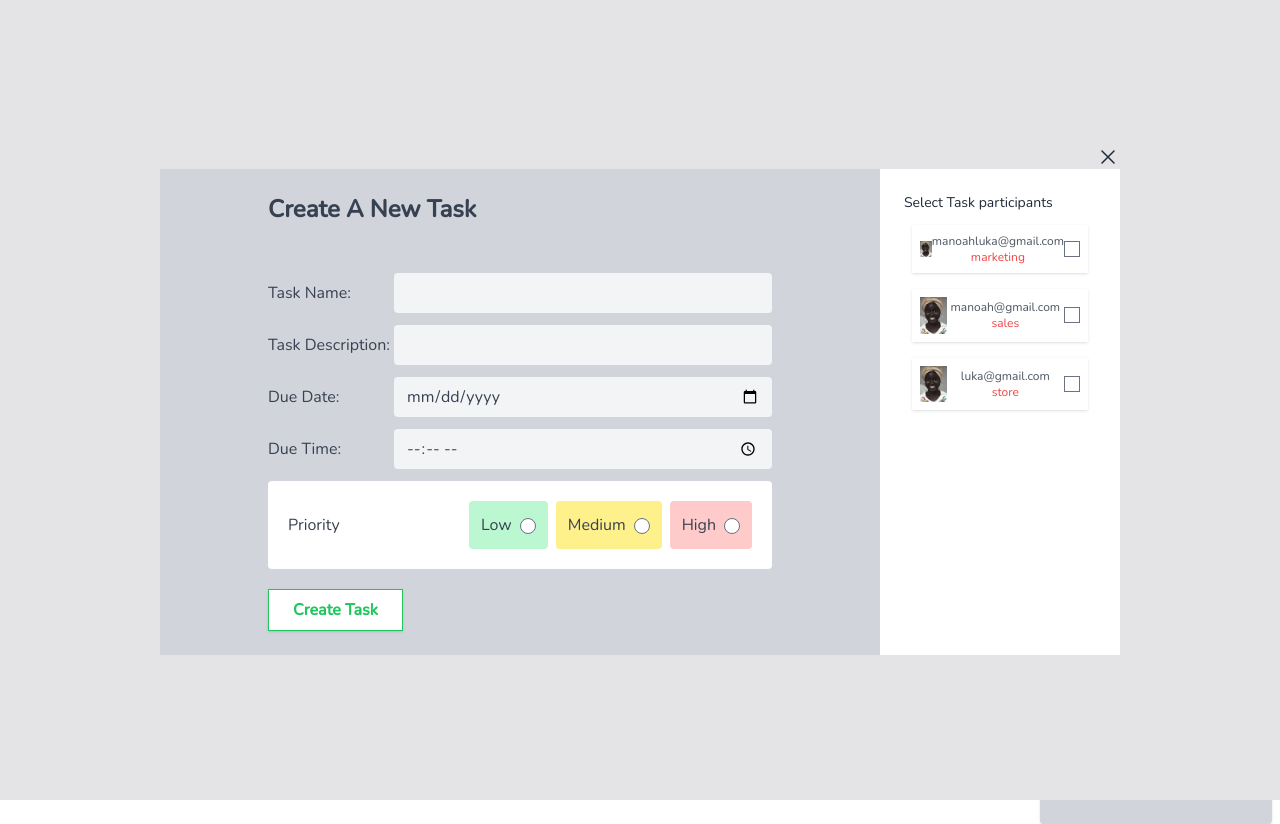
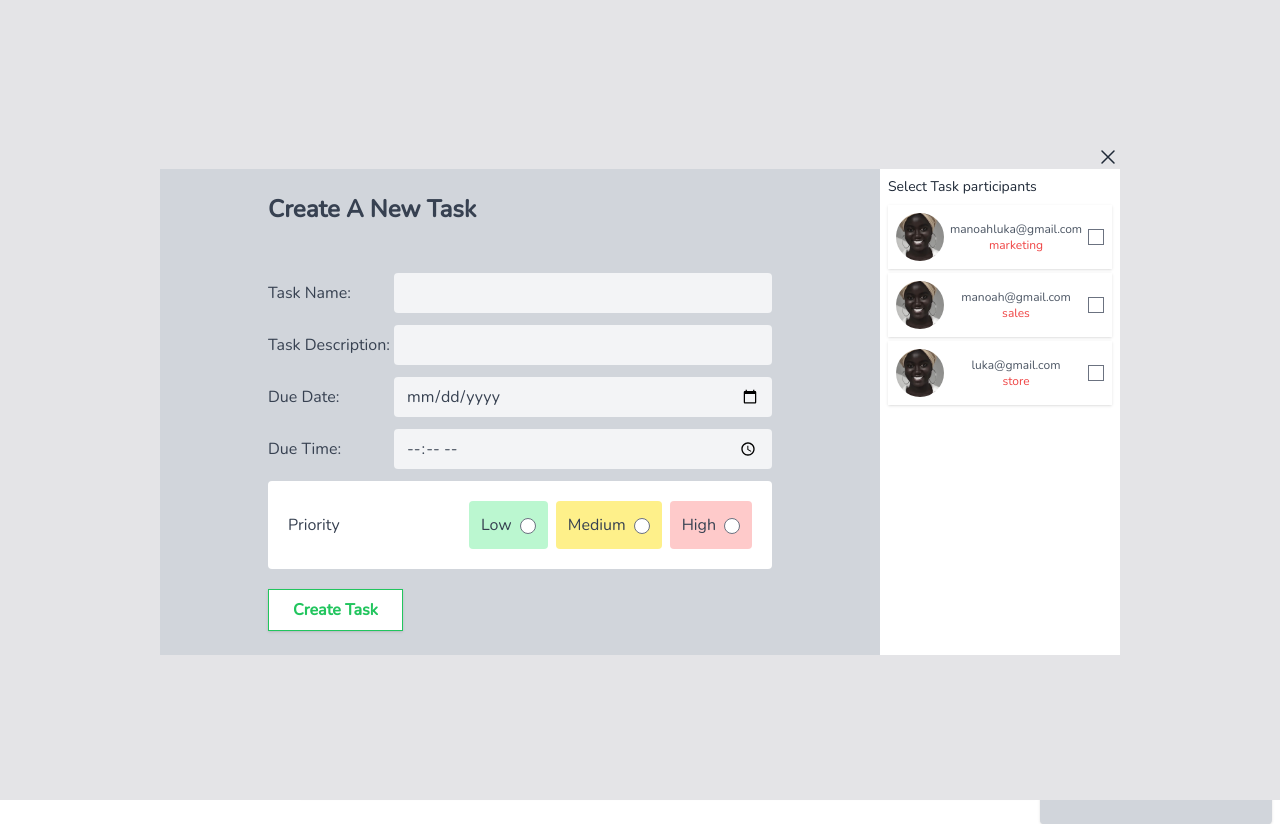
Before and after one commit to manoahLinks/bakery-app, a React (Create React App) app: page / in a window 1280 px wide. Both pictures are taken after a click on the item "Dashboard". Built offline with nearby package versions, Linux system fonts and the light colour scheme; data requests are answered from the project's data file.

Commit message:
resizing and styling user profiles

```diff
--- a/src/components/Modal.js
+++ b/src/components/Modal.js
@@ -30,7 +30,7 @@ const Modal = ({setModalOn, setChoice}) => {
                     <div className="bg-gray-300 flex-1 basis-3/4 flex items-center justify-center p-6">
                         <Taskform></Taskform>
                     </div>
-                    <div className="bg-white flex-1 basis-1/4 px-6 py-6">
+                    <div className="bg-white flex-1 basis-1/4 px-2 py-2">
                         {isPending && <div>Loading...</div>}
                         {result && <Tasksummary users = {result} />}
                     </div>
--- a/src/components/Tasksummary.js
+++ b/src/components/Tasksummary.js
@@ -1,12 +1,11 @@
 const Tasksummary = ({users}) => {
     return (
         <div className="flex-1 flex flex-col text-sm">
-            <h2 className='mb-1 text-semi-bold text-gray-800'>Select Task participants</h2>
+            <h2 className='mb-2 text-semi-bold text-gray-800'>Select Task participants</h2>
             {users.map((user)=>(
-                <div key={user.id} className="basis-1/3 flex m-2 items-center justify-between p-2 shadow hover:bg-gray-200">
-                    <div className='w-2/12 rounded-full'>
-                        <img className="" src={require('../assets/IMG_20220218_180539.jpg')} alt="" />
-                    </div>
+                <div key={user.id} className="basis-1/3 flex items-center justify-between mb-1 p-2 shadow hover:bg-gray-200">
+
+                    <img className="h-12 w-12 object-cover rounded-full" src={require('../assets/IMG_20220218_180539.jpg')} alt="" />
                     <a className='flex flex-col items-center' href="">
                         <span className='text-semibold text-xs text-gray-600'>{user.email}</span>
                         <span className='text-red-500 text-xs block'>{user.department}</span>
--- a/src/pages/Home.js
+++ b/src/pages/Home.js
@@ -74,14 +74,14 @@ const NewTemplate = () => {
                     </div>
                 </div>
                 <div className="flex-1 flex bg-gray-100 m-2 shadow-md w-full rounded">
-                    {isPending && <div>Loading...</div>}
+                    {isPending && <div className="text-sm text-yellow-800">Loading...</div>}
                     {result &&  <Table  tasks = {result} />}
                     <Tablegrid></Tablegrid>
                 </div>
             </div>
             <div className="basis-1/4 bg-gray-100 flex flex-col align-evenly md:block hidden h-screen">
                 <div className="h-1/3 flex-1 flex flex-col bg-gray-200 m-2 border-2 text-sm rounded shadow items-center">
-                    <img className="w-3/12 m-2" src={require('../assets/IMG_20220218_180539.jpg')} alt="" />
+                    <img className="w-3/12 m-2 object-cover" src={require('../assets/IMG_20220218_180539.jpg')} alt="" />
                     <div className="mt-2">
                         <span>@karenJohnson</span>
                     </div>
@@ -92,7 +92,7 @@ const NewTemplate = () => {
                 <div className="h-1/3 flex-1 flex flex-col justify-around p-2 m-2 bg-gray-300 rounded shadow">
                     <div className="flex flex-col">
                         <h4 className="text-sm">Sales target</h4>
-                        <input className="" type="range" name="" id="" />
+                        <input min={5} max={20} className="w-full" type="range" name="" id="" />
                     </div>
 
                     <div className="flex flex-col">
```
